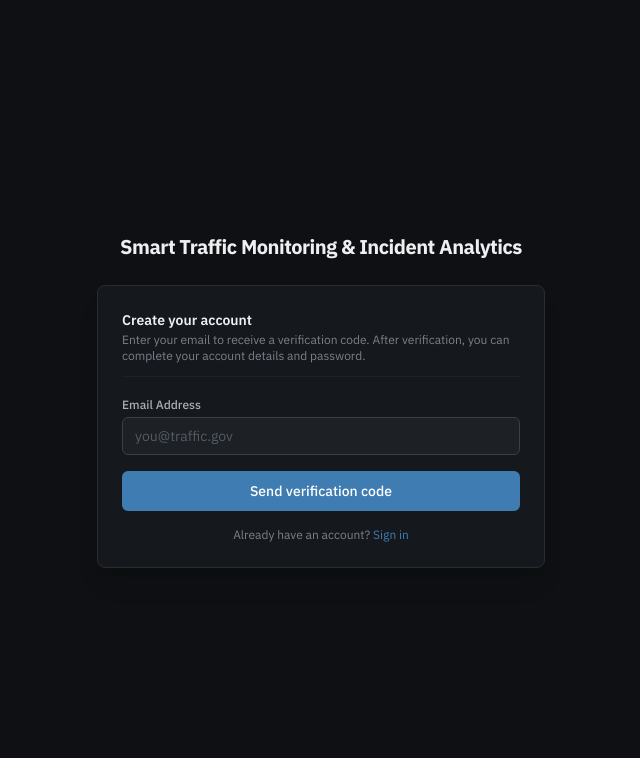
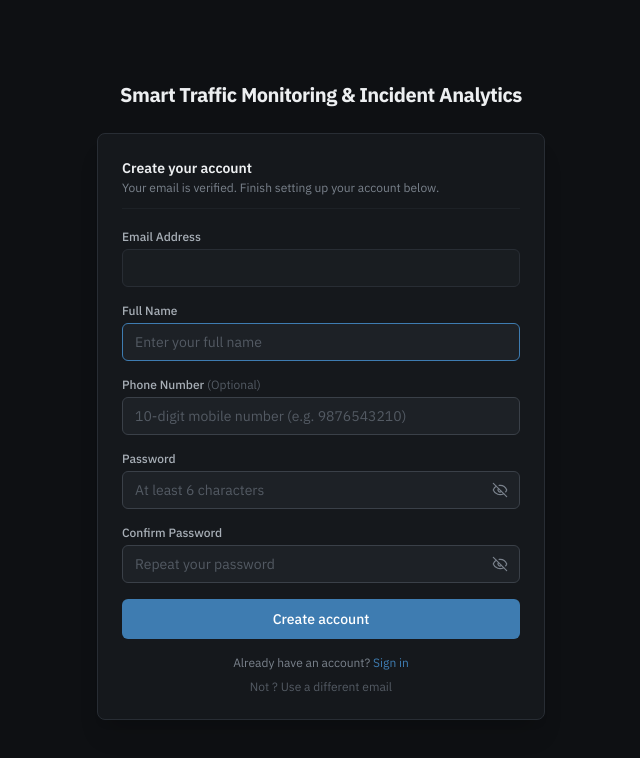
Before and after one commit to ChandrahasiniPadubandla/RoadSense_AI, a React (Vite) app in the folder frontend/: page /register in a window 1280 px wide. Shown: the top 758 px of the page, without its empty margins (319-959 px from the left). Built offline with nearby package versions, Linux system fonts and the light colour scheme; no server answers.

Commit message:
feat: improve authentication form flows

```diff
--- a/frontend/src/pages/ForgotPassword.jsx
+++ b/frontend/src/pages/ForgotPassword.jsx
@@ -1,11 +1,13 @@
 import React, { useState } from 'react';
 import { Link } from 'react-router-dom';
+import { Eye, EyeOff } from 'lucide-react';
 import axiosClient from '../api/axiosClient';
 
 export default function ForgotPassword() {
   const [email, setEmail] = useState('');
   const [otp, setOtp] = useState('');
   const [newPassword, setNewPassword] = useState('');
+  const [showNewPassword, setShowNewPassword] = useState(false);
   const [message, setMessage] = useState('');
   const [error, setError] = useState('');
   const [isResetComplete, setIsResetComplete] = useState(false);
@@ -104,16 +106,27 @@ export default function ForgotPassword() {
                 <label className="block text-xs text-asphalt-400" htmlFor="new-password">
                   New password
                 </label>
+                <div className="relative mt-1 mb-4">
                   <input
                     id="new-password"
-                  type="password"
+                    type={showNewPassword ? 'text' : 'password'}
                     required
                     minLength={8}
                     value={newPassword}
                     onChange={(event) => setNewPassword(event.target.value)}
-                  className="mt-1 mb-4 w-full rounded-md border border-asphalt-600 bg-asphalt-800 px-3 py-2 text-sm text-asphalt-100 outline-none focus:border-signal-blue"
+                    className="w-full rounded-md border border-asphalt-600 bg-asphalt-800 px-3 py-2 pr-10 text-sm text-asphalt-100 outline-none focus:border-signal-blue"
                     placeholder="At least 8 characters"
                   />
+                  <button
+                    type="button"
+                    onClick={() => setShowNewPassword((visible) => !visible)}
+                    className="absolute inset-y-0 right-3 flex items-center text-asphalt-400 hover:text-signal-blue transition-colors"
+                    aria-label={showNewPassword ? 'Hide password' : 'Show password'}
+                    title={showNewPassword ? 'Hide password' : 'Show password'}
+                  >
+                    {showNewPassword ? <Eye size={16} strokeWidth={1.8} /> : <EyeOff size={16} strokeWidth={1.8} />}
+                  </button>
+                </div>
 
                 {error && (
                   <p className="mb-4 rounded-md border border-signal-red/40 bg-signal-red/10 px-3 py-2 text-xs text-signal-red">
--- a/frontend/src/pages/Register.jsx
+++ b/frontend/src/pages/Register.jsx
@@ -1,14 +1,24 @@
 import React, { useState } from 'react';
-import { Link, useNavigate } from 'react-router-dom';
+import { Link, useLocation, useNavigate } from 'react-router-dom';
+import { Eye, EyeOff } from 'lucide-react';
 import { useAuth } from '../context/AuthContext';
 
+const PHONE_REGEX = /^(\+91[\-\s]?|0)?[6-9]\d{9}$|^[0-9]{10}$/;
+
 export default function Register() {
-  const { requestVerification } = useAuth();
+  const { register, verifiedEmail, clearEmailVerification } = useAuth();
   const navigate = useNavigate();
+  const location = useLocation();
+  const email = verifiedEmail || location.state?.email || '';
 
   const [form, setForm] = useState({
-    email: '',
+    name: '',
+    phone: '',
+    password: '',
+    confirmPassword: '',
   });
+  const [showPassword, setShowPassword] = useState(false);
+  const [showConfirmPassword, setShowConfirmPassword] = useState(false);
   const [error, setError] = useState('');
   const [isSubmitting, setIsSubmitting] = useState(false);
 
@@ -17,26 +27,57 @@ export default function Register() {
     setForm((prev) => ({ ...prev, [name]: value }));
   }
 
+  function handleUseDifferentEmail() {
+    clearEmailVerification();
+    navigate('/verify-email');
+  }
+
   async function handleSubmit(event) {
     event.preventDefault();
     setError('');
 
-    const email = form.email.trim();
     if (!email) {
-      setError('Please enter your email address.');
+      setError('Missing verified email. Please verify your email first.');
       return;
+    }
+
+    if (!form.name.trim()) {
+      setError('Please enter your full name.');
+      return;
+    }
+
+    if (form.password.length < 6) {
+      setError('Password must be at least 6 characters long.');
+      return;
+    }
+
+    if (form.password !== form.confirmPassword) {
+      setError('Passwords do not match.');
+      return;
+    }
+
+    let validatedPhone = null;
+    const trimmedPhone = form.phone.trim();
+    if (trimmedPhone) {
+      const cleanedPhone = trimmedPhone.replace(/[\s\-()]/g, '');
+      if (!PHONE_REGEX.test(cleanedPhone)) {
+        setError('Please enter a valid 10-digit phone number (e.g. 9876543210).');
+        return;
+      }
+      validatedPhone = cleanedPhone;
     }
 
     setIsSubmitting(true);
     try {
-      await requestVerification(email);
-      navigate('/verify-email', {
-        state: {
-          email,
-        },
+      await register({
+        name: form.name.trim(),
+        email,
+        phone: validatedPhone,
+        password: form.password,
       });
+      navigate('/login', { state: { registered: true } });
     } catch (err) {
-      setError(err.message || 'Unable to send verification code. Please try again.');
+      setError(err.message || 'Unable to create your account. Please try again.');
     } finally {
       setIsSubmitting(false);
     }
@@ -58,7 +99,7 @@ export default function Register() {
           <div className="mb-5 border-b border-asphalt-800 pb-3">
             <h2 className="text-sm font-semibold text-asphalt-100">Create your account</h2>
             <p className="mt-0.5 text-xs text-asphalt-400">
-              Enter your email to receive a verification code. After verification, you can complete your account details and password.
+              Your email <span className="text-asphalt-200">{email}</span> is verified. Finish setting up your account below.
             </p>
           </div>
 
@@ -67,14 +108,91 @@ export default function Register() {
           </label>
           <input
             id="email"
-            name="email"
             type="email"
+            disabled
+            value={email}
+            className="mt-1 mb-4 w-full cursor-not-allowed rounded-md border border-asphalt-700 bg-asphalt-800/60 px-3 py-2 text-sm text-asphalt-400"
+          />
+
+          <label className="block text-xs font-medium text-asphalt-300" htmlFor="name">
+            Full Name
+          </label>
+          <input
+            id="name"
+            name="name"
+            type="text"
             required
-            value={form.email}
+            autoFocus
+            value={form.name}
             onChange={handleChange}
             className="mt-1 mb-4 w-full rounded-md border border-asphalt-600 bg-asphalt-800 px-3 py-2 text-sm text-asphalt-100 placeholder-asphalt-500 outline-none transition-colors focus:border-signal-blue"
-            placeholder="you@traffic.gov"
+            placeholder="Enter your full name"
           />
+
+          <label className="block text-xs font-medium text-asphalt-300" htmlFor="phone">
+            Phone Number <span className="text-asphalt-500 font-normal">(Optional)</span>
+          </label>
+          <input
+            id="phone"
+            name="phone"
+            type="tel"
+            value={form.phone}
+            onChange={handleChange}
+            className="mt-1 mb-4 w-full rounded-md border border-asphalt-600 bg-asphalt-800 px-3 py-2 text-sm text-asphalt-100 placeholder-asphalt-500 outline-none transition-colors focus:border-signal-blue"
+            placeholder="10-digit mobile number (e.g. 9876543210)"
+          />
+
+          <label className="block text-xs font-medium text-asphalt-300" htmlFor="password">
+            Password
+          </label>
+          <div className="relative mt-1 mb-4">
+            <input
+              id="password"
+              name="password"
+              type={showPassword ? 'text' : 'password'}
+              required
+              minLength={6}
+              value={form.password}
+              onChange={handleChange}
+              className="w-full rounded-md border border-asphalt-600 bg-asphalt-800 px-3 py-2 pr-10 text-sm text-asphalt-100 placeholder-asphalt-500 outline-none transition-colors focus:border-signal-blue"
+              placeholder="At least 6 characters"
+            />
+            <button
+              type="button"
+              onClick={() => setShowPassword((visible) => !visible)}
+              className="absolute inset-y-0 right-3 flex items-center text-asphalt-400 hover:text-signal-blue transition-colors"
+              aria-label={showPassword ? 'Hide password' : 'Show password'}
+              title={showPassword ? 'Hide password' : 'Show password'}
+            >
+              {showPassword ? <Eye size={16} strokeWidth={1.8} /> : <EyeOff size={16} strokeWidth={1.8} />}
+            </button>
+          </div>
+
+          <label className="block text-xs font-medium text-asphalt-300" htmlFor="confirmPassword">
+            Confirm Password
+          </label>
+          <div className="relative mt-1 mb-4">
+            <input
+              id="confirmPassword"
+              name="confirmPassword"
+              type={showConfirmPassword ? 'text' : 'password'}
+              required
+              minLength={6}
+              value={form.confirmPassword}
+              onChange={handleChange}
+              className="w-full rounded-md border border-asphalt-600 bg-asphalt-800 px-3 py-2 pr-10 text-sm text-asphalt-100 placeholder-asphalt-500 outline-none transition-colors focus:border-signal-blue"
+              placeholder="Repeat your password"
+            />
+            <button
+              type="button"
+              onClick={() => setShowConfirmPassword((visible) => !visible)}
+              className="absolute inset-y-0 right-3 flex items-center text-asphalt-400 hover:text-signal-blue transition-colors"
+              aria-label={showConfirmPassword ? 'Hide password' : 'Show password'}
+              title={showConfirmPassword ? 'Hide password' : 'Show password'}
+            >
+              {showConfirmPassword ? <Eye size={16} strokeWidth={1.8} /> : <EyeOff size={16} strokeWidth={1.8} />}
+            </button>
+          </div>
 
           {error && (
             <p className="mb-4 rounded-md border border-signal-red/40 bg-signal-red/10 px-3 py-2 text-xs text-signal-red">
@@ -87,7 +205,7 @@ export default function Register() {
             disabled={isSubmitting}
             className="w-full rounded-md bg-signal-blue py-2.5 text-sm font-medium text-white transition-opacity hover:opacity-90 disabled:opacity-50"
           >
-            {isSubmitting ? 'Sending verification…' : 'Send verification code'}
+            {isSubmitting ? 'Creating account…' : 'Create account'}
           </button>
 
           <div className="mt-4 flex flex-col items-center gap-2 text-xs">
@@ -97,6 +215,13 @@ export default function Register() {
                 Sign in
               </Link>
             </p>
+            <button
+              type="button"
+              onClick={handleUseDifferentEmail}
+              className="text-asphalt-500 hover:text-asphalt-300 hover:underline"
+            >
+              Not {email}? Use a different email
+            </button>
           </div>
         </form>
       </div>
```
Lines whose indentation alone changed are shown as unchanged.
